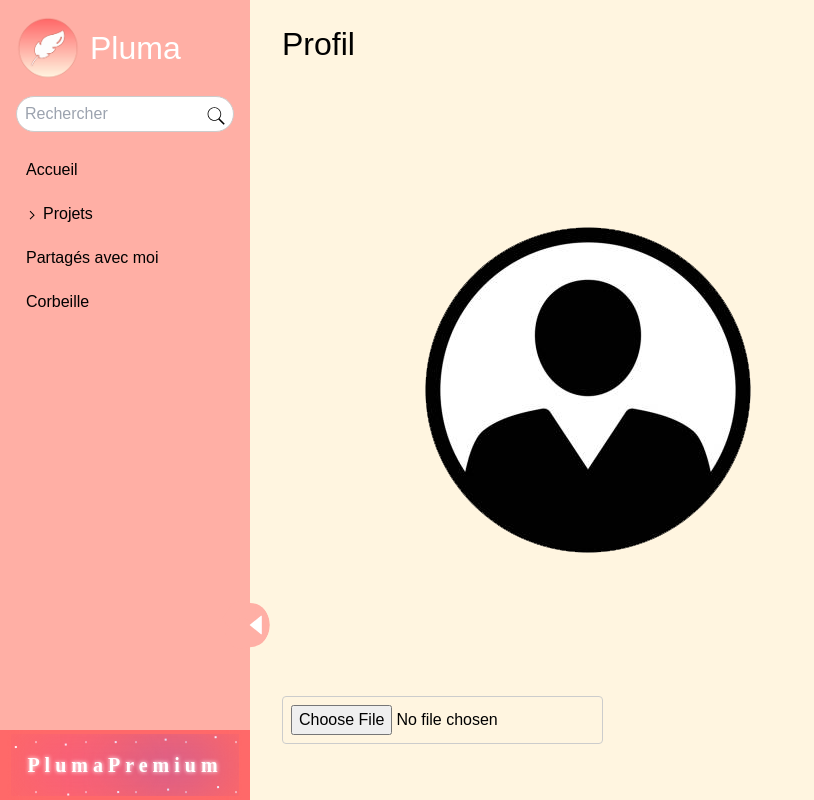
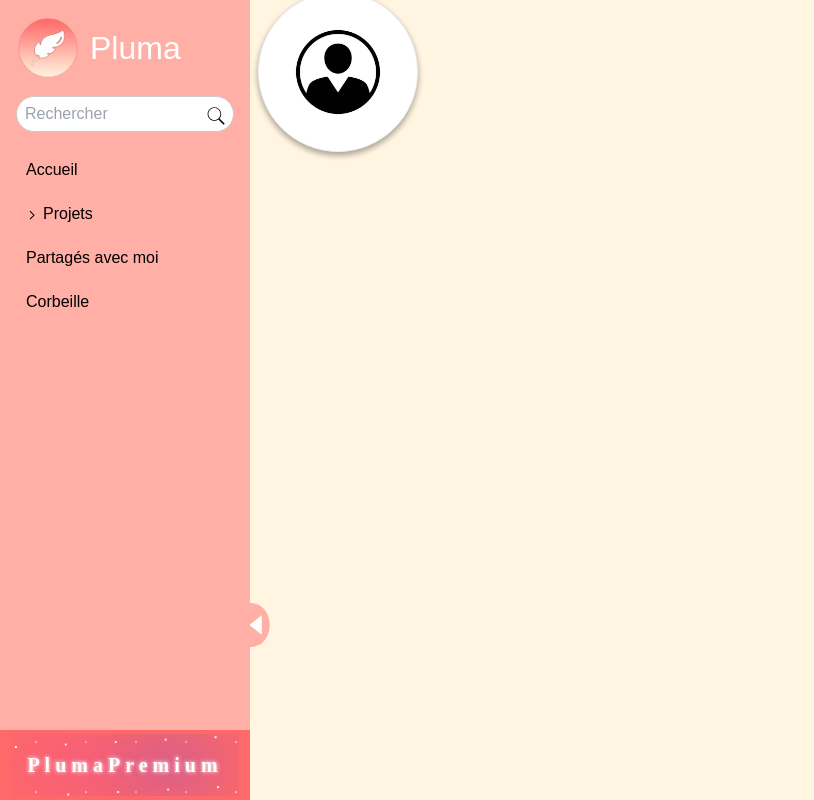
Before and after one commit to Nuxnuxx/Pluma, a React (Create React App) app in the folder client/: page /mon-espace/parametres in a window 1280 px wide. Shown: the whole page, without its empty margins (0-814 px from the left). Built offline with nearby package versions, Linux system fonts and the light colour scheme.

Commit message:
Avancement parametre

```diff
--- a/client/src/siteOutil/pages/Parametres.js
+++ b/client/src/siteOutil/pages/Parametres.js
@@ -17,11 +17,21 @@ const Parametres = () => {
     };
 
     return (
-        <div className="parametres">
-            <h1 className="titre">Profil</h1>
-            <div>
-                <img src={image} alt="Profil" />
-                <input type="file" onChange={handleImageChange} accept="image/*" />
+        <div className="parametresSupp">
+            <div className="parametres">
+                <h1 className="titre">Profil</h1>
+                <div className="content-box" onClick={() => document.getElementById('file-input').click()}>
+                    <input
+                        type="file"
+                        id="file-input"
+                        style={{ display: 'none' }}
+                        onChange={handleImageChange}
+                        accept="image/*"
+                    />
+                    <div className="img-box">
+                        <img src={image} className="image-avatar" alt="avatar" />
+                    </div>
+                </div>
             </div>
         </div>
     );
--- a/client/src/siteOutil/styles/Parametres.scss
+++ b/client/src/siteOutil/styles/Parametres.scss
@@ -1,12 +1,71 @@
+.parametresSupp {
+  position: relative;
+}
+
 .parametres {
   display: flex;
   flex-direction: column;
   padding-right: 2rem;
   padding-left: 2rem;
   margin-top: 20px;
+  position: absolute;
+  top: 20px;
+  left: 20px;
 }
 .titre {
   font-size: 2rem;
   font-weight: 100;
   margin-bottom: 1rem;
 }
+
+$size-content-box: 10em;
+
+.content-box {
+  width: $size-content-box;
+  height: $size-content-box;
+  border: 1px solid #efefef;
+  border-radius: 50%;
+  background-color: #fff;
+  position: absolute;
+  top: 50%;
+  left: 50%;
+  transform: translateX(-50%) translateY(-50%);
+  box-shadow: 0 3px 6px rgba(0, 0, 0, 0.16), 0 3px 6px rgba(0, 0, 0, 0.23);
+
+  .img-box {
+    cursor: pointer;
+
+    &:after {
+      content: '\e060';
+      position: absolute;
+      top: 50%;
+      left: 50%;
+      transform: translateX(-50%) translateY(-50%);
+      font-family: 'Glyphicons Halflings', sans-serif;
+      font-size: $size-content-box / 3;
+      color: #fff;
+      text-shadow: 2px 2px 10px #000;
+      opacity: 0;
+      display: none;
+    }
+  }
+
+  &:hover .img-box:after {
+    opacity: 1;
+    display: block;
+  }
+
+  &:hover .image-avatar {
+    opacity: 0.8;
+  }
+
+  .image-avatar {
+    border-radius: 50%;
+    width: 100%;
+    height: 100%;
+    position: absolute;
+    top: 50%;
+    left: 50%;
+    transform: translateX(-50%) translateY(-50%);
+  }
+}
```
